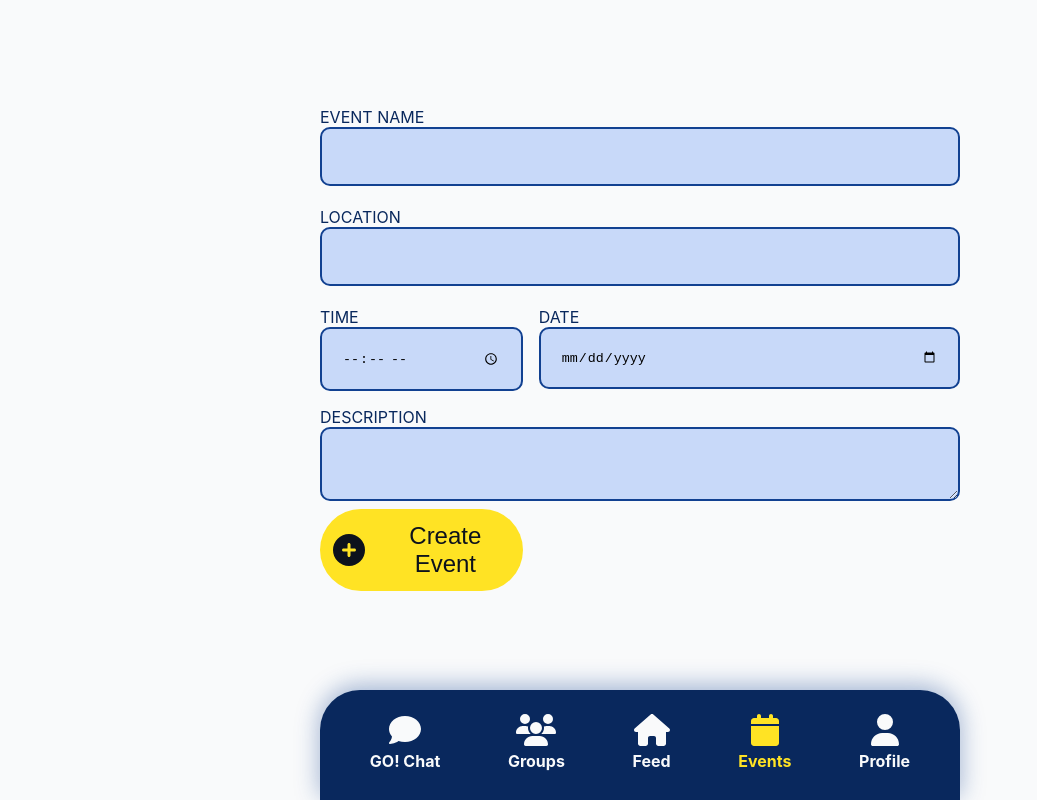
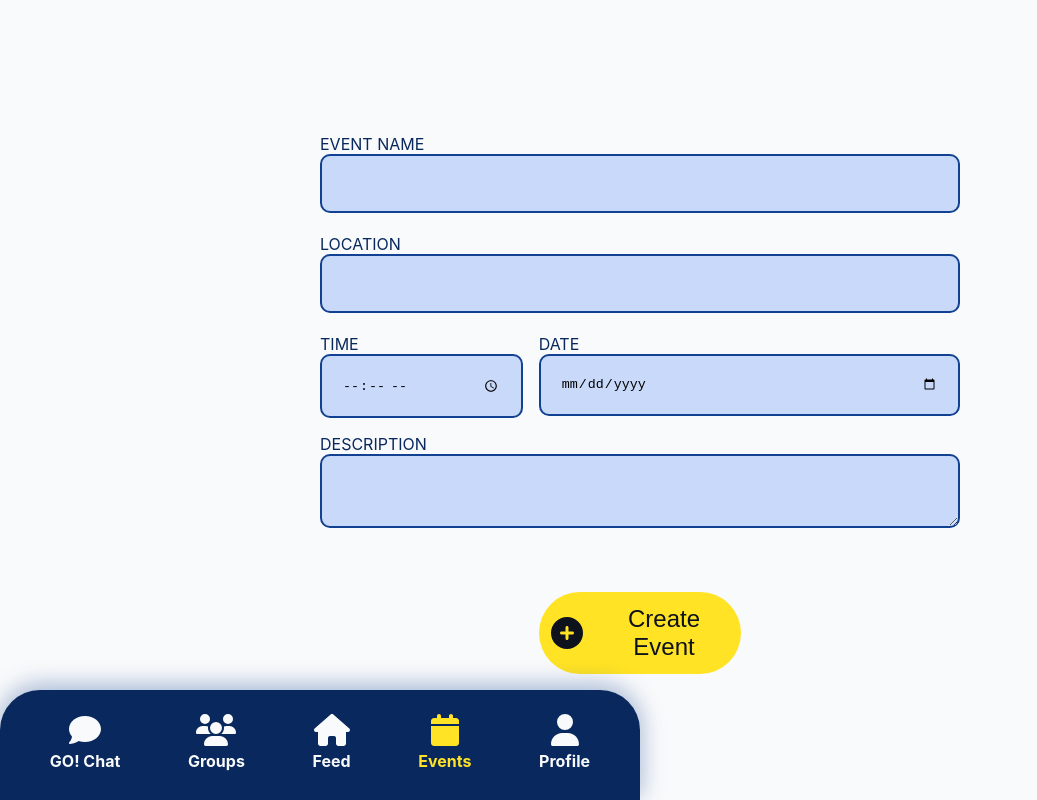
Before and after one commit to paceuniversity/cs491fall2024team4, a React (Create React App) app in the folder setter-social/: page /events/newevent in a window 1280 px wide. Shown: the whole page, without its empty margins (0-1037 px from the left). Built offline with nearby package versions, Linux system fonts and the light colour scheme; no server answers.

Commit message:
Updating app form components

```diff
--- a/setter-social/src/App.js
+++ b/setter-social/src/App.js
@@ -9,8 +9,11 @@ import Signup from './pages/Signup';
 import CreateProfile from './pages/CreateProfile';
 import ProfileEdit from './pages/ProfileEdit';
 import CreateEvent from './pages/CreateEvent';
+import PageNotFound from './pages/404';
+import FooterMenu from './components/footers/FooterMenu';
+
 import { ConfigProvider } from 'antd';
-import PageNotFound from './pages/404';
+
 
 function App() {
   return (
@@ -34,6 +37,8 @@ function App() {
           <Route path='/feed' element={<PageNotFound />} />
           <Route path='/events' element={<PageNotFound />} />
       </Routes>
+
+      <FooterMenu />
     </>
 
   );
--- a/setter-social/src/components/forms/BasicProfileForm.js
+++ b/setter-social/src/components/forms/BasicProfileForm.js
@@ -17,7 +17,7 @@ const BasicProfileForm = () => {
                     <input id="addMajor" type="text" name="major" className='major__input'></input>
                 </div>
                 </div>
-                <div style={{ gridColumn: 'span 1' }}>
+                <div style={{ gridColumn: '3' }}>
                 <div className='form__field'>
                     <label htmlFor="class">Class Year</label>
                     <input id="addClass" type="text" name="class" className='class__input'></input>
--- a/setter-social/src/components/forms/CreateEventForm.js
+++ b/setter-social/src/components/forms/CreateEventForm.js
@@ -46,7 +46,7 @@ const CreateEventForm = () => {
                     </div>
                 </div>
 
-                <div style={{ gridColumn: 'span 1' }}>
+                <div style={{ gridColumn: '1' }}>
                     <div className='form__field'>
                         <label htmlFor='eventTime'>Time</label>
                         <input id='eTime' type='time' name='eventTime' value={time} onChange={(e) => setEventTime(e.target.value)}></input>
@@ -66,8 +66,8 @@ const CreateEventForm = () => {
                         <textarea id='eDesc' type='text' name='eventDesc' value={description} onChange={(e) => setEventDesc(e.target.value)}></textarea>
                     </div>
                 </div>
-
-                <button type='submit' className='icon-button'>
+{/*                 doesn't appear on mobile as expected                    */}
+                <button type='submit' className='icon-button' style={{gridColumn: '2', marginTop: '4rem'}}>
                     <FontAwesomeIcon icon={faCirclePlus} /> Create Event
                 </button>
             </form>
--- a/setter-social/src/pages/CreateEvent.js
+++ b/setter-social/src/pages/CreateEvent.js
@@ -7,7 +7,7 @@ function CreateEvent() {
     return(
         <div className='flex-center-col light-theme'>
             <CreateEventForm />
-            <FooterMenu />
+{/*             <FooterMenu /> */}
         </div>
     );
 }
--- a/setter-social/src/styles/footer.css
+++ b/setter-social/src/styles/footer.css
@@ -24,6 +24,8 @@
     border-top-left-radius: 40px;
     border-top-right-radius: 40px;
     box-shadow: 0 -4px 24px 0px var(--footer__shadow);
+    bottom: 0;
+    position: fixed; /* absolute?? */
 }
 .footer__menu-container {
     display: flex;
```
Also changed, not shown: setter-social/firebase.json, 2 other files (tests, documents, lock files or other folders).
